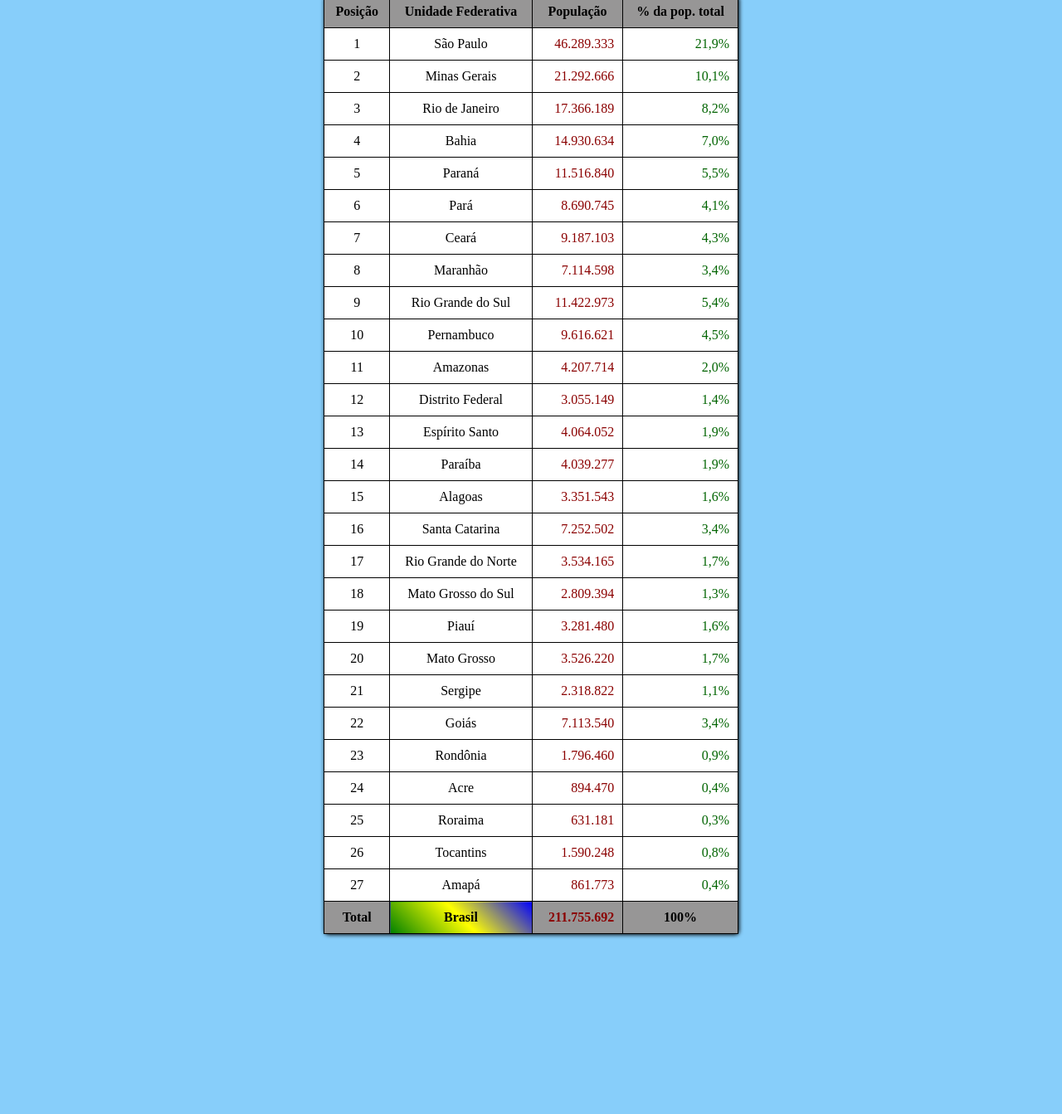
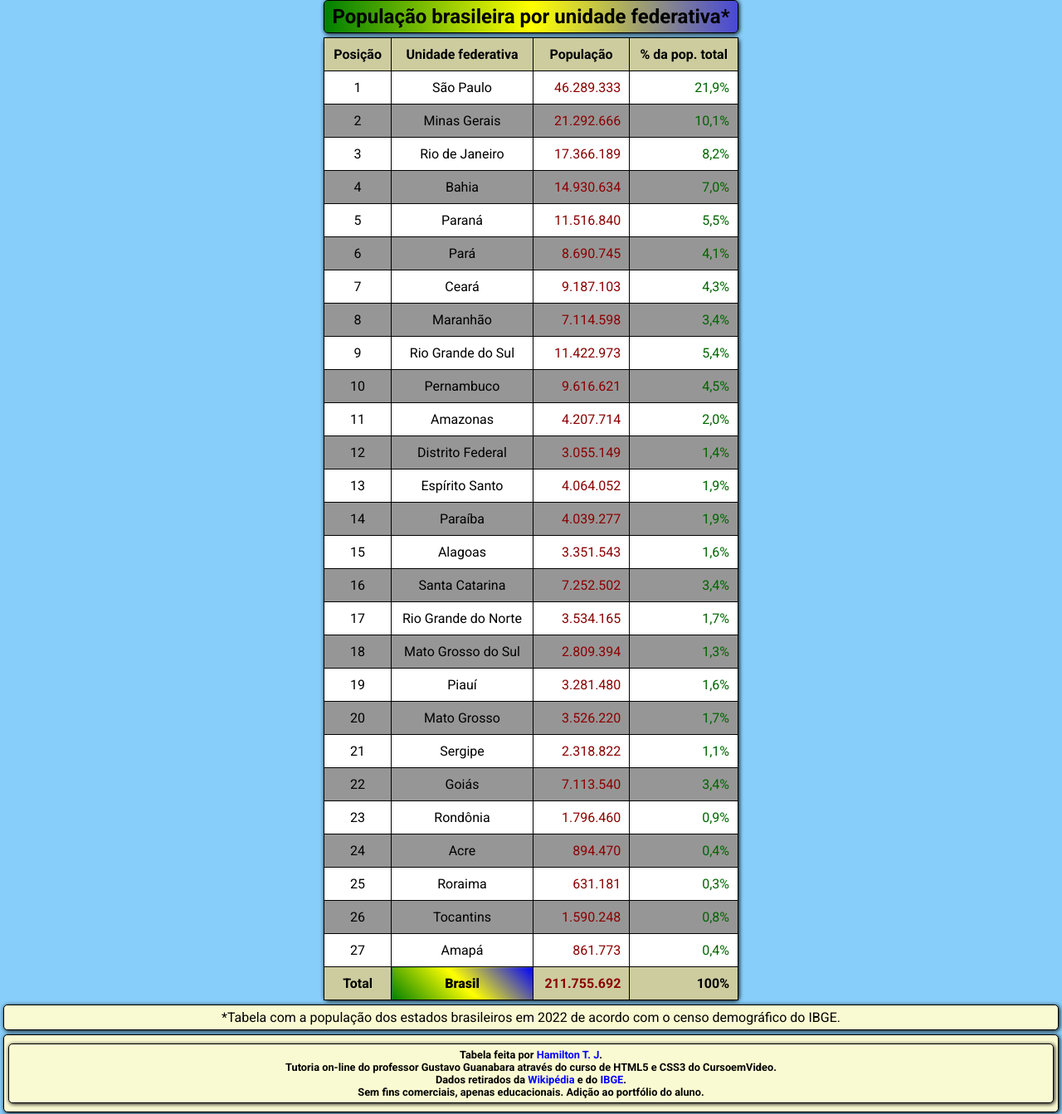
Before and after one commit to HamiltonTrindadeJunior/table, a plain HTML site: page index.html in a window 1280 px wide. Shown: the part 69-1412 px from the top of the page at 83% size. Before the commit the page ends 1204 px from the top, so only its background shows below. Drawn offline with Linux system fonts and the light colour scheme.

Commit message:
refactor: alter tabela

```diff
--- a/index.html
+++ b/index.html
@@ -9,148 +9,176 @@
 </head>
 <body>
     <h1>
-        Uso de Tabelas Grandes
+        Exemplo de uso de Tabelas Grandes.
     </h1>
     <table>
+        <caption>População brasileira por unidade federativa*</caption>
         <thead>
             <tr>
-                <th>Posição</th>
-                <th>Unidade Federativa</th>
-                <th>População</th>
-                <th>% da pop. total</th>
+                <th scope="col">Posição</th>
+                <th scope="col">Unidade federativa</th>
+                <th scope="col">População</th>
+                <th scope="col">% da pop. total</th>
             </tr>
         </thead>
         <tbody>
+            <tr>
                 <td>1</td>
                 <td>São Paulo</td>
                 <td class="numero">46.289.333</td>
                 <td class="percent">21,9%</td>
             </tr>
+            <tr>
                 <td>2</td>
                 <td>Minas Gerais</td>
                 <td class="numero">21.292.666</td>
                 <td class="percent">10,1%</td>
             </tr>
+            <tr>
                 <td>3</td>
                 <td>Rio de Janeiro</td>
                 <td class="numero">17.366.189</td>
                 <td class="percent">8,2%</td>
             </tr>
+            <tr>
                 <td>4</td>
                 <td>Bahia</td>
                 <td class="numero">14.930.634</td>
                 <td class="percent">7,0%</td>
             </tr>
+            <tr>
                 <td>5</td>
                 <td>Paraná</td>
                 <td class="numero">11.516.840</td>
                 <td class="percent">5,5%</td>
             </tr>
+            <tr>
                 <td>6</td>
                 <td>Pará</td>
                 <td class="numero">8.690.745</td>
                 <td class="percent">4,1%</td>
             </tr>
+            <tr>
                 <td>7</td>
                 <td>Ceará</td>
                 <td class="numero">9.187.103</td>
                 <td class="percent">4,3%</td>
             </tr>
+            <tr>
                 <td>8</td>
                 <td>Maranhão</td>
                 <td class="numero">7.114.598</td>
                 <td class="percent">3,4%</td>
             </tr>
+            <tr>
                 <td>9</td>
                 <td>Rio Grande do Sul</td>
                 <td class="numero">11.422.973</td>
                 <td class="percent">5,4%</td>
             </tr>
+            <tr>
                 <td>10</td>
                 <td>Pernambuco</td>
                 <td class="numero">9.616.621</td>
                 <td class="percent">4,5%</td>
             </tr>
+            <tr>
                 <td>11</td>
                 <td>Amazonas</td>
                 <td class="numero">4.207.714</td>
                 <td class="percent">2,0%</td>
             </tr>
+            <tr>
                 <td>12</td>
                 <td>Distrito Federal</td>
                 <td class="numero">3.055.149</td>
                 <td class="percent">1,4%</td>
             </tr>
+            <tr>
                 <td>13</td>
                 <td>Espírito Santo</td>
                 <td class="numero">4.064.052</td>
                 <td class="percent">1,9%</td>
             </tr>
+            <tr>
                 <td>14</td>
                 <td>Paraíba</td>
                 <td class="numero">4.039.277</td>
                 <td class="percent">1,9%</td>
             </tr>
+            <tr>
                 <td>15</td>
                 <td>Alagoas</td>
                 <td class="numero">3.351.543</td>
                 <td class="percent">1,6%</td>
             </tr>
+            <tr>
                 <td>16</td>
                 <td>Santa Catarina</td>
                 <td class="numero">7.252.502</td>
                 <td class="percent">3,4%</td>
             </tr>
+            <tr>
                 <td>17</td>
                 <td>Rio Grande do Norte</td>
                 <td class="numero">3.534.165</td>
                 <td class="percent">1,7%</td>
             </tr>
+            <tr>
                 <td>18</td>
                 <td>Mato Grosso do Sul</td>
                 <td class="numero">2.809.394</td>
                 <td class="percent">1,3%</td>
             </tr>
+            <tr>
                 <td>19</td>
                 <td>Piauí</td>
                 <td class="numero">3.281.480</td>
                 <td class="percent">1,6%</td>
             </tr>
+            <tr>
                 <td>20</td>
                 <td>Mato Grosso</td>
                 <td class="numero">3.526.220</td>
                 <td class="percent">1,7%</td>
             </tr>
+            <tr>
                 <td>21</td>
                 <td>Sergipe</td>
                 <td class="numero">2.318.822</td>
                 <td class="percent">1,1%</td>
             </tr>
+            <tr>
                 <td>22</td>
                 <td>Goiás</td>
                 <td class="numero">7.113.540</td>
                 <td class="percent">3,4%</td>
             </tr>
+            <tr>
                 <td>23</td>
                 <td>Rondônia</td>
                 <td class="numero">1.796.460</td>
                 <td class="percent">0,9%</td>
             </tr>
+            <tr>
                 <td>24</td>
                 <td>Acre</td>
                 <td class="numero">894.470</td>
                 <td class="percent">0,4%</td>
             </tr>
+            <tr>
                 <td>25</td>
                 <td>Roraima</td>
                 <td class="numero">631.181</td>
                 <td class="percent">0,3%</td>
             </tr>
+            <tr>
                 <td>26</td>
                 <td>Tocantins</td>
                 <td class="numero">1.590.248</td>
                 <td class="percent">0,8%</td>
             </tr>
+            <tr>
                 <td>27</td>
                 <td>Amapá</td>
                 <td class="numero">861.773</td>
@@ -159,12 +187,20 @@
         </tbody>
         <tfoot>
             <tr>
-                <td>Total</td>
-                <td class="brasil">Brasil</td>
-                <td class="numero">211.755.692</td>
-                <td>100%</td>
+                <td scope="col">Total</td>
+                <td class="brasil" scope="col">Brasil</td>
+                <td class="numero" scope="col">211.755.692</td>
+                <td id="cent" scope="col">100%</td>
             </tr>
         </tfoot>
     </table>
+    <p>
+        *Tabela com a população dos estados brasileiros em 2022 de acordo com o censo demográfico do IBGE.
+    </p>
+    <footer>
+        <p>
+            Tabela feita por <a href="https://github.com/HamiltonTrindadeJunior?tab=repositories" target="_blank" class="hamilton"><strong>Hamilton T. J</strong></a>.<br>Tutoria on-line do professor Gustavo Guanabara através do curso de HTML5 e CSS3 do CursoemVideo.<br>Dados retirados da <a href="https://pt.wikipedia.org/wiki/Lista_de_unidades_federativas_do_Brasil_por_popula%C3%A7%C3%A3o" target="_blank">Wikipédia</a> e do <a href="https://www.ibge.gov.br/" target="_blank">IBGE</a>.<br>Sem fins comerciais, apenas educacionais. Adição ao portfólio do aluno.
+        </p>
+    </footer>
 </body>
 </html>
--- a/style.css
+++ b/style.css
@@ -1,9 +1,17 @@
 /* CSS Document */
 
 @charset "utf-8";
+@import url('https://fonts.googleapis.com/css2?family=Roboto:ital,wght@0,100;0,300;0,400;0,500;0,700;0,900;1,100;1,300;1,400;1,500;1,700;1,900&display=swap');
 
+
+* {
+    margin: 0;
+    padding: 0;
+    box-sizing: border-box;
+    font-family: 'Roboto', sans-serif;
+}
 body {
-    font-family: arial sans-serif;
+    font-family: 'Roboto', sans-serif;
     font-size: 1em;
     background-color: lightskyblue;
     color: black;
@@ -16,7 +24,7 @@ h1 {
     font-weight: bolder;
     text-align: center;
     color: black;
-    background-image: linear-gradient(to right, green, yellow, blue);
+    background-color: lightgoldenrodyellow;
     margin: 5px auto;
     padding: 5px;
     border: 1px solid black;
@@ -32,6 +40,20 @@ table {
     border: 1px solid black;
     border-radius: 5px;
     box-shadow: 1px 1px 5px black;
+    position: relative;
+}
+
+caption {
+    font-size: 1.5em;
+    font-weight: bolder;
+    text-align: center;
+    color: black;
+    background-image: linear-gradient(to right, green, yellow, rgb(72, 72, 214));
+    margin: 5px auto;
+    padding: 5px;
+    border: 1px solid black;
+    border-radius: 5px;
+    box-shadow: 1px 1px 5px black;
 }
 
 td, th {
@@ -42,9 +64,20 @@ td, th {
 }
 
 thead, tfoot {
+    color: black;
+    font-weight: bolder;
+    background-color: rgb(204, 204, 159);
+}
+
+thead > tr > th {
+    position: sticky;
+    top: -1px;
+    background-color: rgb(204, 204, 159);
+}
+
+tbody > tr:nth-child(even) {
     background-color: rgb(151, 150, 150);
     color: black;
-    font-weight: bolder;
 }
 
 .brasil {
@@ -62,3 +95,51 @@ thead, tfoot {
     text-align: right;
     color: darkgreen;
 }
+
+#cent {
+    text-align: right;
+}
+
+footer {
+    font-size: 0.8em;
+    font-weight: bolder;
+    text-align: center;
+    color: black;
+    background-color: lightgoldenrodyellow;
+    margin: 5px auto;
+    padding: 5px;
+    border: 1px solid black;
+    border-radius: 5px;
+    box-shadow: 1px 1px 5px black;
+}
+
+a {
+    text-decoration: none;
+    color: blue;
+}
+
+a:hover {
+    text-decoration: underline;
+    color: purple;
+}
+
+a:active {
+    text-decoration: none;
+    color: yellow;
+}
+
+a:visited {
+    text-decoration: none;
+    color: red;
+}
+
+p {
+    text-align: center;
+    color: black;
+    background-color: lightgoldenrodyellow;
+    margin: 5px auto;
+    padding: 5px;
+    border: 1px solid black;
+    border-radius: 5px;
+    box-shadow: 1px 1px 5px black;
+}
```
Also changed, not shown: 1 other file.
